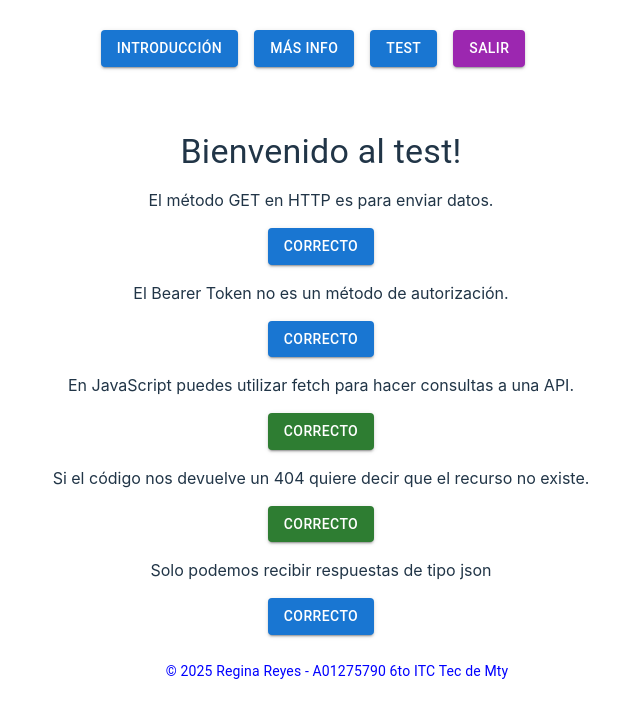
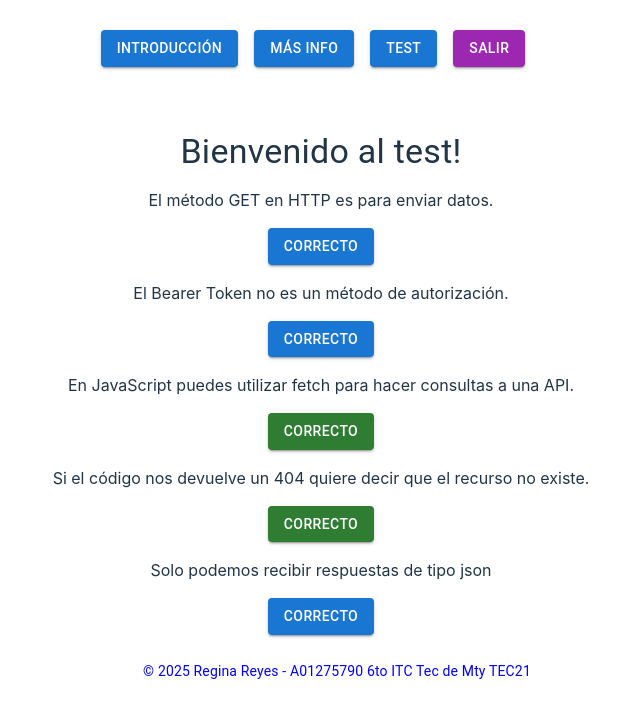
Before and after one commit to ReginaRRJ/M3PracticaFrontend, a React (Vite) app: page /contacto in a window 1280 px wide. Shown: the top 718 px of the page, without its empty margins (319-959 px from the left). Built offline with nearby package versions, Linux system fonts and the light colour scheme.

Commit message:
prueb 14

```diff
--- a/src/components/footer.jsx
+++ b/src/components/footer.jsx
@@ -15,7 +15,7 @@ export default function Footer() {
       }}
     >
       <Typography variant="body2">
-        © {new Date().getFullYear()} Regina Reyes - A01275790 6to ITC Tec de Mty
+        © {new Date().getFullYear()} Regina Reyes - A01275790 6to ITC Tec de Mty TEC21
       </Typography>
     </Box>
   );
```
